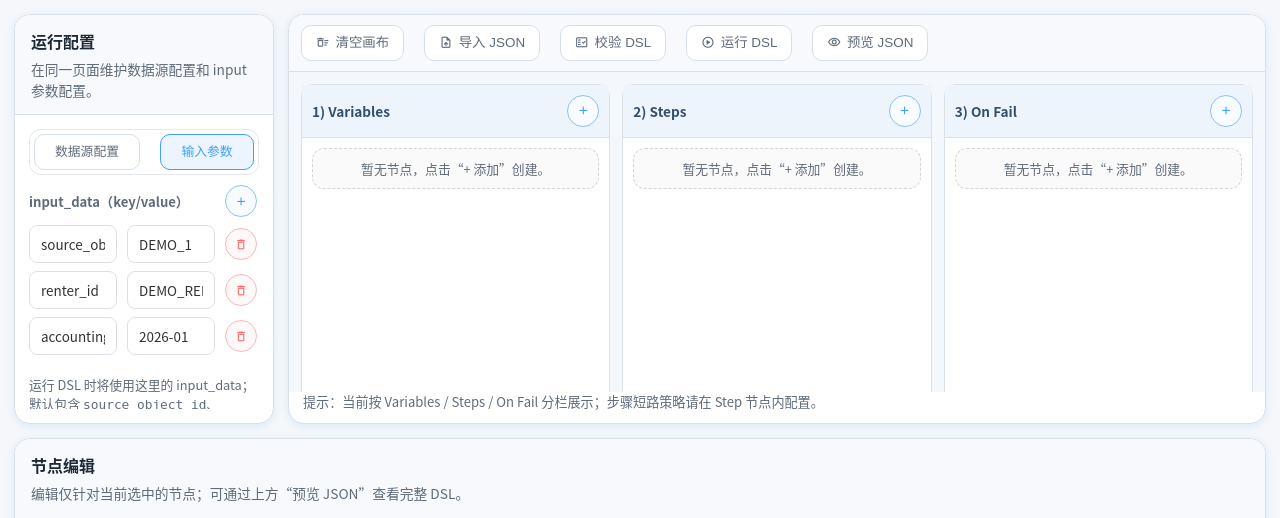
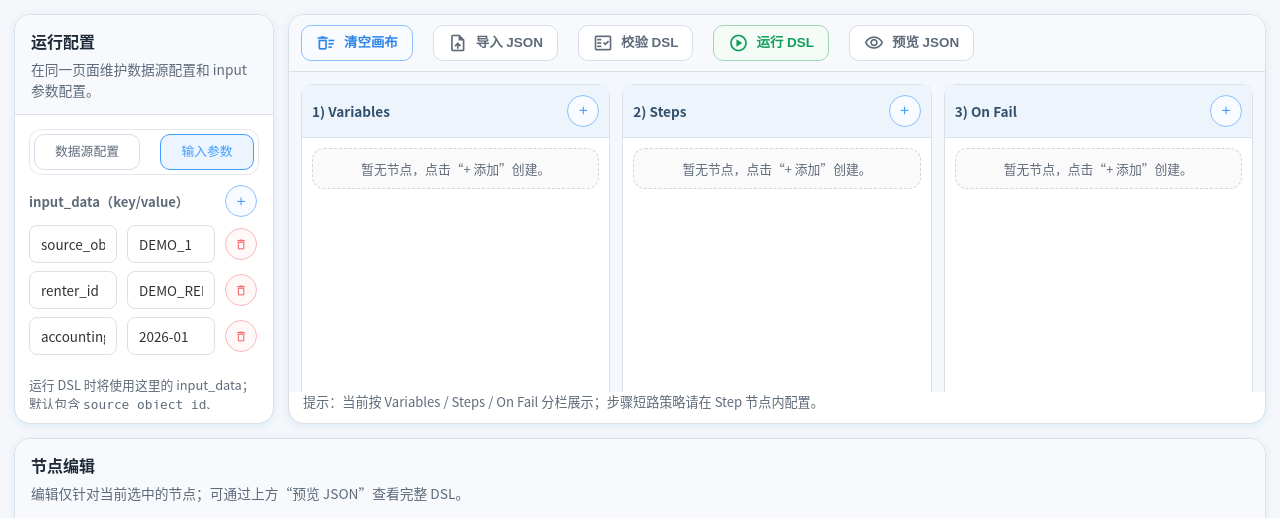
Before and after one commit to SukiEva/CheckEngine, a FastAPI app: page / in a window 1280 px wide. Shown: the top 518 px of the page. Run offline with FastAPI, Linux system fonts and the light colour scheme; some libraries are stand-ins or nearby versions.

Commit message:
fix: refine playground toolbar button styles

```diff
--- a/playground/src/playground_app/static/css/playground.css
+++ b/playground/src/playground_app/static/css/playground.css
@@ -138,6 +138,40 @@
     .el-button:hover {
       border-color: #b8d9fb;
       background: #f8fbff;
+      color: #4f5f73;
+    }
+    .canvas-toolbar .el-button {
+      gap: 8px;
+      font-weight: 600;
+    }
+    .canvas-toolbar .el-button .ep-icon {
+      font-size: 20px;
+    }
+    .canvas-toolbar .el-button--primary {
+      border-color: #8bc0ff;
+      background: #f8fbff;
+      color: #2f86e8;
+    }
+    .canvas-toolbar .el-button--primary:hover {
+      border-color: #409eff;
+      background: #eef6ff;
+      color: #2f86e8;
+    }
+    .canvas-toolbar .el-button--default.is-plain {
+      color: #5f6b7a;
+    }
+    .canvas-toolbar .el-button--default.is-plain:hover {
+      color: #4f5f73;
+    }
+    .canvas-toolbar .el-button--success.is-plain {
+      border-color: #9ed8b8;
+      background: #f5fcf8;
+      color: #0f9d58;
+    }
+    .canvas-toolbar .el-button--success.is-plain:hover {
+      border-color: #52b788;
+      background: #ecf9f1;
+      color: #0f9d58;
     }
     .el-button--primary.is-plain {
       border-color: #8bc0ff;
```
